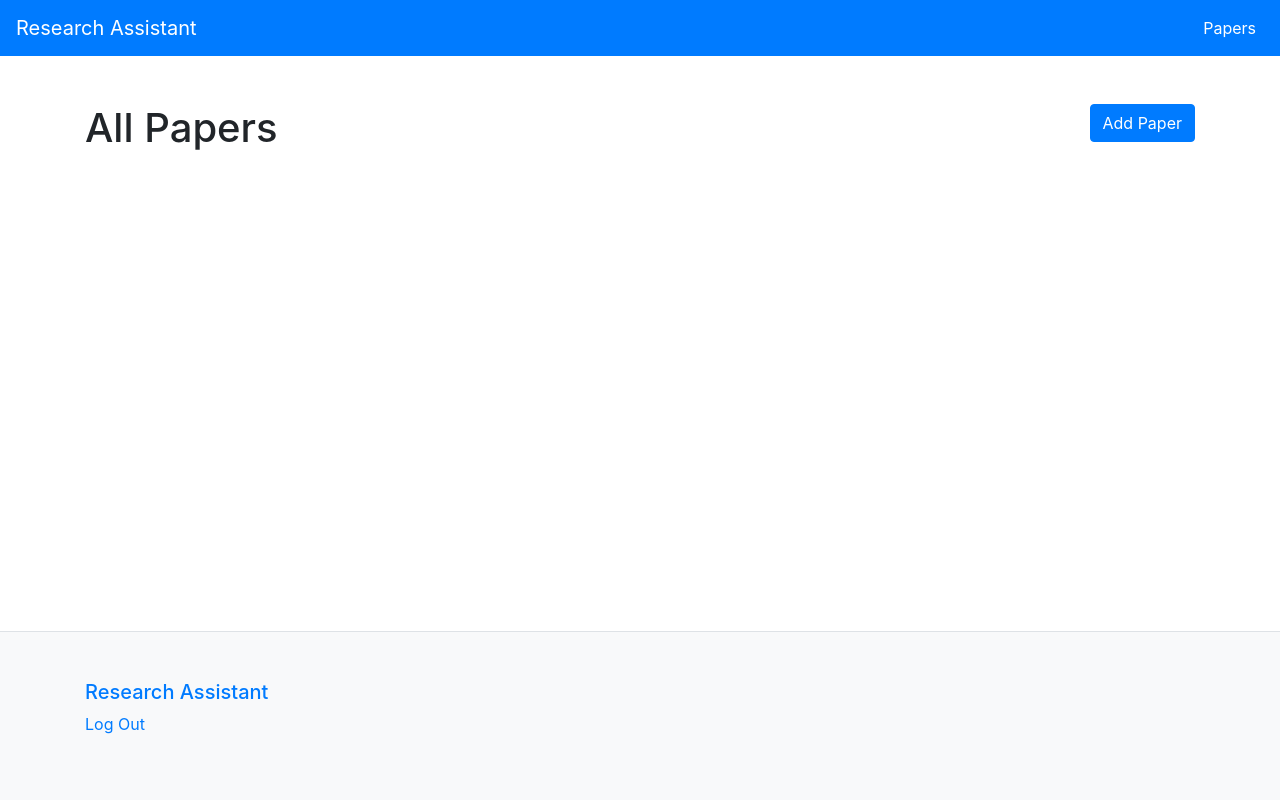
After one commit to scivarolo/research-assistant, a Django app: page /papers/ in a window 1280 px wide. The commit adds this page. Run offline with Django 3.2, Linux system fonts and the light colour scheme; the visitor is signed in with stand-in values (Sample User, id 1); data that the repository does not hold is empty; some libraries are stand-ins or nearby versions.

Commit message:
Basic list and single Paper views

```diff
--- a/research_assistant/templates/index.html
+++ b/research_assistant/templates/index.html
@@ -24,15 +24,25 @@
         flex-shrink: 0;
       }
     </style>
-
+    {% block css %}
+    {% endblock css %}
 
   </head>
   <body>
     <div class="content">
       <nav class="navbar navbar-expand-lg navbar-dark bg-primary mb-5">
         <a class="navbar-brand" href="{% url 'research_assistant:index' %}">Research Assistant</a>
+        <button class="navbar-toggler" type="button" data-toggle="collapse" data-target="#navbar_collapse_content" aria-controls="navbar_collapse_content" aria-expanded="false" aria-label="Toggle navigation">
+          <span class="navbar-toggler-icon"></span>
+        </button>
+        <div class="collapse navbar-collapse" id="navbar_collapse_content">
+          <ul class="navbar-nav ml-lg-auto">
+            <li class="nav-item {% if request.resolver_match.view_name == 'research_assistant:all_papers' %}active{% endif %}"><a href="{% url 'research_assistant:all_papers' %}" class="nav-link">Papers</a></li>
+          </ul>
+        </div>
       </nav>
       <div class="container body-content pb-5">
+
       {% block content %}
 
         <h1>Welcome to Research Assistant!</h1>
@@ -40,7 +50,6 @@
         <h1>Research Assistant says... hello {{ user.username }}!</h1>
         <a href="{% url 'research_assistant:logout' %}">Logout</a>
         {% else %}
-      <h1>Hey Gurl</h1>
 
         <div class="mt-4">
           <a class="btn btn-primary mr-2" href="{% url 'research_assistant:register' %}">Register</a>
@@ -49,6 +58,7 @@
         {% endif %}
 
       {% endblock content %}
+
       </div>
     </div>
 
@@ -69,7 +79,7 @@
     <script src="https://code.jquery.com/jquery-3.3.1.slim.min.js" integrity="sha384-q8i/X+965DzO0rT7abK41JStQIAqVgRVzpbzo5smXKp4YfRvH+8abtTE1Pi6jizo" crossorigin="anonymous"></script>
     <script src="https://cdnjs.cloudflare.com/ajax/libs/popper.js/1.14.7/umd/popper.min.js" integrity="sha384-UO2eT0CpHqdSJQ6hJty5KVphtPhzWj9WO1clHTMGa3JDZwrnQq4sF86dIHNDz0W1" crossorigin="anonymous"></script>
     <script src="https://stackpath.bootstrapcdn.com/bootstrap/4.3.1/js/bootstrap.min.js" integrity="sha384-JjSmVgyd0p3pXB1rRibZUAYoIIy6OrQ6VrjIEaFf/nJGzIxFDsf4x0xIM+B07jRM" crossorigin="anonymous"></script>
-    {% block javascript %}{% endblock %}
+    {% block js %}{% endblock %}
 
   </body>
 </html>
--- /dev/null
+++ b/research_assistant/templates/paper/list.html
@@ -0,0 +1,18 @@
+{% extends 'index.html' %}
+
+{% block content %}
+<div class="row">
+  <div class="col">
+    <h1>All Papers</h1>
+  </div>
+  <div class="col text-right">
+    <a class="btn btn-primary" href="{% url 'research_assistant:add_paper' %}">Add Paper</a>
+  </div>
+</div>
+<ul class="list-group">
+  {% for paper in papers %}
+    <a class="list-group-item list-group-item-action" href="{% url 'research_assistant:single_paper' paper.id %}">{{ paper.title }}</a>
+  {% endfor %}
+</ul>
+
+{% endblock content %}
--- a/research_assistant/urls.py
+++ b/research_assistant/urls.py
@@ -5,5 +5,10 @@ app_name = "research_assistant"
 
 urlpatterns = [
     path("", views.index, name="index"),
+    path("login/", views.login_user, name="login"),
+    path("logout/", views.logout_user, name="logout"),
+    path("register/", views.register_user,  name="register"),
+    path("papers/", views.all_papers, name="all_papers"),
+    path("papers/<int:paper_id>", views.single_paper, name="single_paper"),
     path("papers/add/", views.add_paper, name="add_paper")
 ]
--- a/research_assistant/views/__init__.py
+++ b/research_assistant/views/__init__.py
@@ -1,3 +1,4 @@
 from .auth_views import *
 from .index_views import *
 from .add_paper import *
+from .papers import *
--- /dev/null
+++ b/research_assistant/views/papers.py
@@ -0,0 +1,31 @@
+from django.contrib.auth.decorators import login_required
+from django.http import HttpResponseRedirect, HttpResponse
+from django.shortcuts import render
+from django.shortcuts import reverse
+# from django.core.files.storage import FileSystemStorage
+# from django.core.exceptions import ValidationError
+
+from research_assistant.models import Paper, Journal, Tag, List, Author
+# from research_assistant.forms import AddPaperForm
+
+def all_papers(request):
+
+    papers = Paper.objects.filter(user=request.user)
+
+    template = "paper/list.html"
+    context = {
+        "papers": papers
+    }
+
+    return render(request, template, context)
+
+
+def single_paper(request, paper_id):
+
+    paper = Paper.objects.get(pk=paper_id)
+    template = "paper/single.html"
+    context = {
+        "paper": paper
+    }
+
+    return render(request, template, context)
```
Also changed, not shown: research_assistant/templates/paper/single.html (added, +36 -0 lines). Lines whose indentation alone changed are shown as unchanged.
